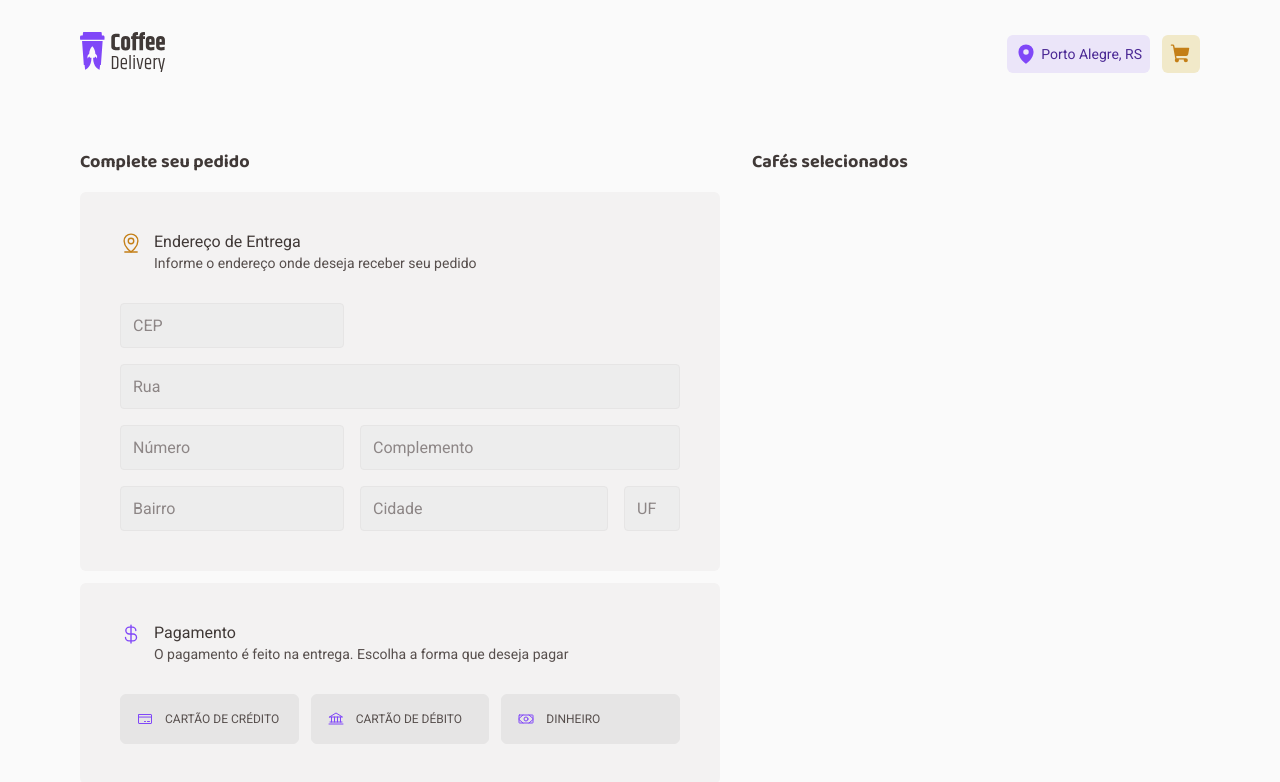
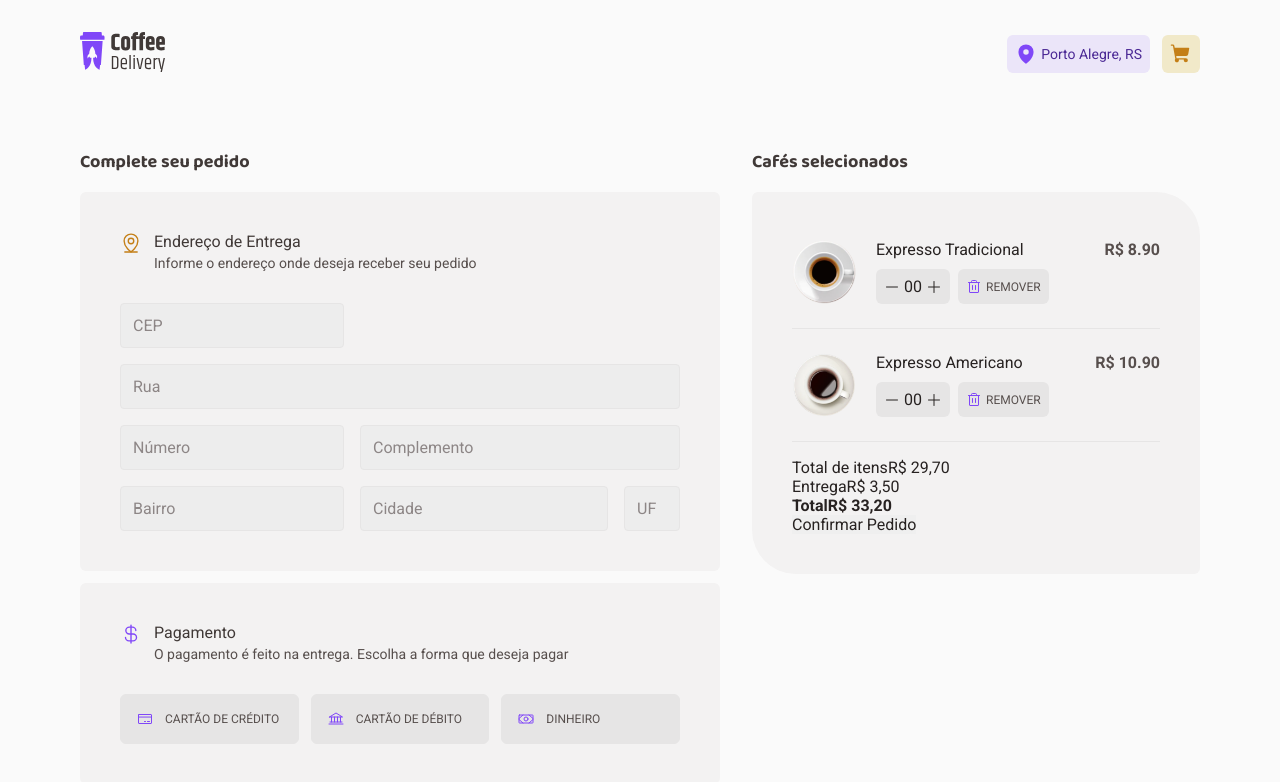
Before and after one commit to Marceometry/ignite-reactjs-desafio-coffee-delivery, a React (Vite) app: page /checkout in a window 1280 px wide. Shown: the top 782 px of the page. Built offline with nearby package versions, Linux system fonts and the light colour scheme.

Commit message:
feat: start checkout cart

```diff
--- a/src/components/InputNumber/index.tsx
+++ b/src/components/InputNumber/index.tsx
@@ -1,5 +1,5 @@
+import React, { useEffect, useState } from 'react'
 import { Minus, Plus } from 'phosphor-react'
-import React, { useEffect, useState } from 'react'
 import { InputNumberContainer } from './styles'
 
 interface InputNumberProps
--- a/src/layouts/DefaultLayout/components/Header/index.tsx
+++ b/src/layouts/DefaultLayout/components/Header/index.tsx
@@ -1,8 +1,8 @@
+import { NavLink } from 'react-router-dom'
 import { MapPin } from 'phosphor-react'
 import logoCoffeeDelivery from '@/assets/logo-coffee-delivery.svg'
 import { IconButton } from '@/components'
 import { HeaderContainer, LocationBadge } from './styles'
-import { NavLink } from 'react-router-dom'
 
 export const Header = () => {
   return (
--- a/src/pages/Checkout/components/Cart/index.tsx
+++ b/src/pages/Checkout/components/Cart/index.tsx
@@ -1,9 +1,57 @@
-import { CartContainer } from './styles'
+import { Trash } from 'phosphor-react'
+import { InputNumber } from '@/components'
+import { coffeeList } from '@/constants'
+import { formatPriceInCents } from '@/utils'
+import {
+  CartContainer,
+  CartFinalPrice,
+  CartInfoContainer,
+  CartListItem,
+  RemoveItemButton,
+} from './styles'
+
+const list = [coffeeList[0], coffeeList[1]]
 
 export const Cart = () => {
   return (
     <CartContainer>
       <h2>Cafés selecionados</h2>
+
+      <CartInfoContainer>
+        {list.map((item) => (
+          <CartListItem key={item.id}>
+            <img src={item.imageUrl} alt="" />
+            <div>
+              <span>{item.name}</span>
+              <div>
+                <InputNumber />
+                <RemoveItemButton>
+                  <Trash size={16} />
+                  <span>Remover</span>
+                </RemoveItemButton>
+              </div>
+            </div>
+            <strong>R$ {formatPriceInCents(item.priceInCents)}</strong>
+          </CartListItem>
+        ))}
+
+        <CartFinalPrice>
+          <div>
+            <span>Total de itens</span>
+            <span>R$ 29,70</span>
+          </div>
+          <div>
+            <span>Entrega</span>
+            <span>R$ 3,50</span>
+          </div>
+          <div>
+            <strong>Total</strong>
+            <strong>R$ 33,20</strong>
+          </div>
+
+          <button>Confirmar Pedido</button>
+        </CartFinalPrice>
+      </CartInfoContainer>
     </CartContainer>
   )
 }
--- a/src/pages/Checkout/components/Cart/styles.ts
+++ b/src/pages/Checkout/components/Cart/styles.ts
@@ -3,3 +3,62 @@ import styled from 'styled-components'
 export const CartContainer = styled.div`
   flex: 1;
 `
+
+export const CartInfoContainer = styled.div`
+  padding: 2.5rem;
+  border-radius: 6px 44px;
+  background-color: ${(props) => props.theme['gray-200']};
+`
+
+export const CartListItem = styled.div`
+  display: flex;
+  gap: 1.25rem;
+  padding: 0.5rem 0 1.5rem;
+  margin-bottom: 1rem;
+  border-bottom: 1px solid ${(props) => props.theme['gray-400']};
+
+  img {
+    width: 4rem;
+    height: 4rem;
+  }
+
+  > div {
+    display: flex;
+    flex-direction: column;
+    justify-content: space-between;
+    flex: 1;
+
+    > div {
+      display: flex;
+      gap: 0.5rem;
+    }
+  }
+
+  strong {
+    color: ${(props) => props.theme['gray-700']};
+    font-weight: 700;
+  }
+`
+
+export const RemoveItemButton = styled.button`
+  display: flex;
+  align-items: center;
+  gap: 0.25rem;
+  padding: 0.5rem;
+  border-radius: 6px;
+  text-transform: uppercase;
+  color: ${(props) => props.theme['purple-500']};
+  background-color: ${(props) => props.theme['gray-400']};
+  transition: background-color 0.2s;
+
+  span {
+    font-size: 0.75rem;
+    color: ${(props) => props.theme['gray-700']};
+  }
+
+  &:hover {
+    background-color: ${(props) => props.theme['gray-500']};
+  }
+`
+
+export const CartFinalPrice = styled.div``
--- a/src/pages/Checkout/components/PaymentInfo/index.tsx
+++ b/src/pages/Checkout/components/PaymentInfo/index.tsx
@@ -1,5 +1,5 @@
+import { CurrencyDollar, MapPinLine } from 'phosphor-react'
 import { Input, Select } from '@/components'
-import { CurrencyDollar, MapPinLine } from 'phosphor-react'
 import {
   PaymentInfoAddressForm,
   PaymentInfoBox,
--- a/src/pages/Home/components/CoffeeList/index.tsx
+++ b/src/pages/Home/components/CoffeeList/index.tsx
@@ -1,4 +1,5 @@
 import { coffeeList } from '@/constants'
+import { formatPriceInCents } from '@/utils'
 import { IconButton, InputNumber, Tag } from '@/components'
 import {
   CoffeeCardActions,
@@ -34,9 +35,7 @@ export const CoffeeList = () => {
             <CoffeeCardFooter>
               <CoffeeCardPrice>
                 <span>R$</span>
-                <strong>
-                  {(item.priceInCents / 100).toFixed(2).toLocaleString()}
-                </strong>
+                <strong>{formatPriceInCents(item.priceInCents)}</strong>
               </CoffeeCardPrice>
 
               <CoffeeCardActions>
--- /dev/null
+++ b/src/utils/index.ts
@@ -0,0 +1,3 @@
+export const formatPriceInCents = (price: number) => {
+  return (price / 100).toFixed(2).toLocaleString()
+}
```
